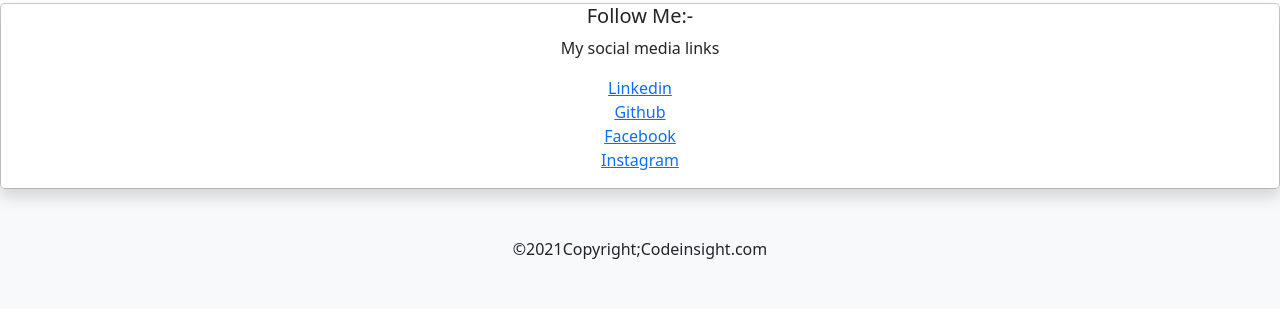
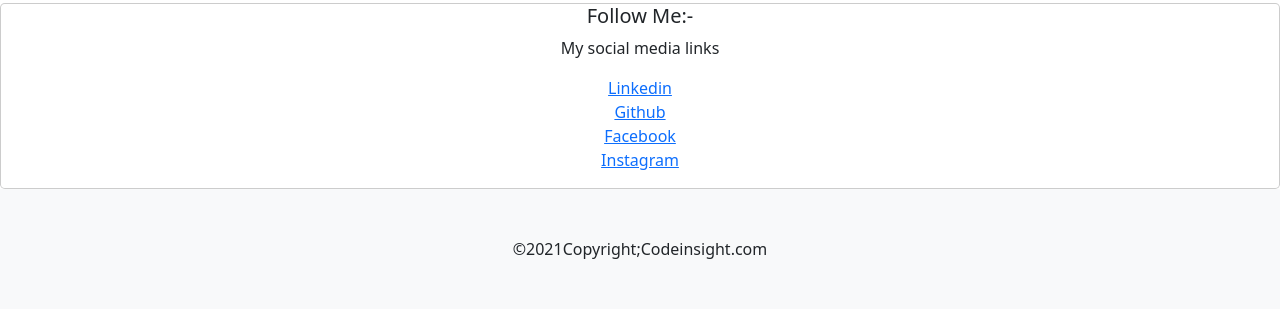
Before and after one commit to Manokamnasingh1/codeinsight21, a Django app: page /blog/ in a window 1280 px wide. Shown: the part 473-800 px from the top of the page. Run offline with Django 3.2, Linux system fonts and the light colour scheme; data comes from the database, SQL or seed files in the repository.

Commit message:
Update base.html

```diff
--- a/templates/base.html
+++ b/templates/base.html
@@ -202,7 +202,7 @@
 
     {% block body %}
     {% endblock body %}
-    <div class="modal-content rounded-6 shadow">
+    <div class="modal-content rounded-6 ">
     <div class="newslettre-width text-center" style="user-select: auto;">
                 <div class="newslettre-info" style="user-select: auto;">
                     <h5 style="user-select: auto;">Follow Me:-</h5>
```
